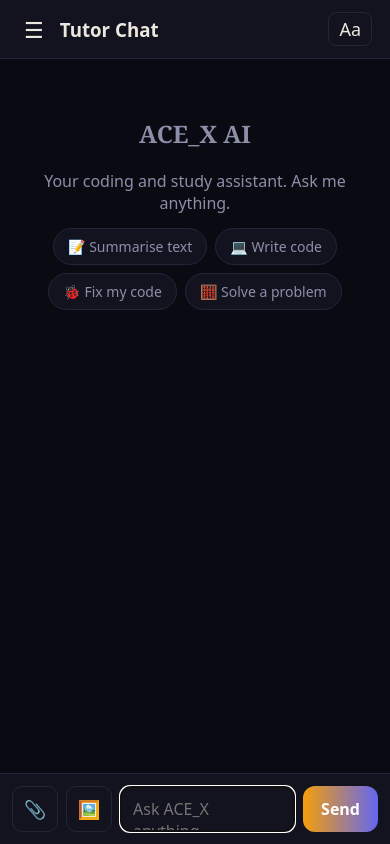
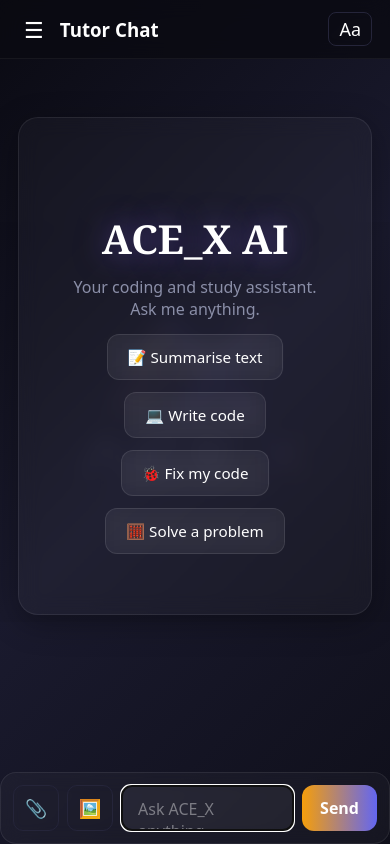
Before and after one commit to NOVAX22333/Nova-ai, a website: page index.html in a window 390 px wide. Drawn offline with Linux system fonts and the light colour scheme.

Commit message:
Add glass morphism styles and update media query

```diff
--- a/style.css
+++ b/style.css
@@ -89,3 +89,209 @@ header h3{margin:0}#burger{display:none;background:none;border:0;font-size:22px}
 #toast{position:fixed;bottom:20px;left:50%;transform:translateX(-50%);background:#1d1d2c;color:#fff;padding:10px 16px;border-radius:10px;opacity:0;transition:.3s;pointer-events:none;z-index:30}
 #toast.on{opacity:1}
 @media(max-width:800px){aside{position:fixed;inset:0 auto 0 0;z-index:5;transform:translateX(-100%);transition:.25s}aside.open{transform:none}#burger{display:block}}
+/* ===== GLASS MORPHISM MAIN AREA ===== */
+main {
+  background: linear-gradient(135deg, #0a0a12 0%, #1a1a2e 50%, #0f0f1a 100%) !important;
+  position: relative;
+  overflow: hidden;
+}
+
+/* Large dimmed ACE_X logo watermark in background */
+main::before {
+  content: '';
+  position: absolute;
+  top: 50%;
+  left: 50%;
+  transform: translate(-50%, -50%);
+  width: 600px;
+  height: 600px;
+  background-image: url('logo.png');
+  background-size: contain;
+  background-repeat: no-repeat;
+  background-position: center;
+  opacity: 0.03;
+  pointer-events: none;
+  z-index: 0;
+}
+
+/* Make all sections sit above the watermark */
+.view {
+  position: relative;
+  z-index: 1;
+}
+
+/* Glass morphism effect for the empty chat state */
+#v-chat .empty {
+  background: rgba(255, 255, 255, 0.03);
+  backdrop-filter: blur(10px);
+  -webkit-backdrop-filter: blur(10px);
+  border: 1px solid rgba(255, 255, 255, 0.08);
+  border-radius: 20px;
+  padding: 60px 40px;
+  box-shadow: 0 8px 32px rgba(0, 0, 0, 0.3);
+}
+
+#v-chat .empty h2 {
+  color: #ffffff !important;
+  font-size: 2.5em;
+  margin-bottom: 10px;
+  text-shadow: 0 0 30px rgba(138, 100, 255, 0.5);
+}
+
+#v-chat .empty > p {
+  color: rgba(255, 255, 255, 0.7) !important;
+  font-size: 1.1em;
+  margin-bottom: 30px;
+}
+
+/* Glass morphism quick action buttons */
+#v-chat .empty .chips {
+  display: flex;
+  flex-wrap: wrap;
+  gap: 12px;
+  justify-content: center;
+}
+
+#v-chat .empty .chip {
+  background: rgba(255, 255, 255, 0.05);
+  backdrop-filter: blur(10px);
+  -webkit-backdrop-filter: blur(10px);
+  border: 1px solid rgba(255, 255, 255, 0.1);
+  color: #ffffff;
+  padding: 12px 20px;
+  border-radius: 12px;
+  transition: all 0.3s ease;
+  font-size: 0.95em;
+}
+
+#v-chat .empty .chip:hover {
+  background: rgba(138, 100, 255, 0.15);
+  border-color: rgba(138, 100, 255, 0.4);
+  transform: translateY(-2px);
+  box-shadow: 0 5px 20px rgba(138, 100, 255, 0.2);
+}
+
+/* Make the header dark too */
+header {
+  background: rgba(10, 10, 18, 0.8) !important;
+  backdrop-filter: blur(10px);
+  -webkit-backdrop-filter: blur(10px);
+  border-bottom: 1px solid rgba(255, 255, 255, 0.05);
+  color: #ffffff;
+}
+
+header h3 {
+  color: #ffffff !important;
+}
+
+/* Dark theme for chat input area */
+.comp {
+  background: rgba(255, 255, 255, 0.03);
+  backdrop-filter: blur(10px);
+  -webkit-backdrop-filter: blur(10px);
+  border: 1px solid rgba(255, 255, 255, 0.08);
+  border-radius: 16px;
+  padding: 12px;
+}
+
+#inp {
+  background: rgba(255, 255, 255, 0.05);
+  color: #ffffff;
+  border: 1px solid rgba(255, 255, 255, 0.1);
+  border-radius: 10px;
+  padding: 12px 16px;
+}
+
+#inp::placeholder {
+  color: rgba(255, 255, 255, 0.4);
+}
+
+/* Chat messages area */
+#msgs {
+  background: transparent;
+}
+
+.m {
+  background: rgba(255, 255, 255, 0.05);
+  backdrop-filter: blur(10px);
+  border: 1px solid rgba(255, 255, 255, 0.08);
+  border-radius: 12px;
+  padding: 16px;
+  margin-bottom: 12px;
+  color: #ffffff;
+}
+
+.m .bd {
+  color: rgba(255, 255, 255, 0.9);
+}
+
+/* Stats cards on dashboard */
+.st {
+  background: rgba(255, 255, 255, 0.03);
+  backdrop-filter: blur(10px);
+  border: 1px solid rgba(255, 255, 255, 0.08);
+  border-radius: 12px;
+  padding: 20px;
+  color: #ffffff;
+}
+
+.st span {
+  color: rgba(255, 255, 255, 0.6);
+}
+
+.st b {
+  color: #ffffff;
+  font-size: 1.8em;
+}
+
+/* Panel styling */
+.panel {
+  background: rgba(255, 255, 255, 0.03);
+  backdrop-filter: blur(10px);
+  border: 1px solid rgba(255, 255, 255, 0.08);
+  border-radius: 16px;
+  padding: 24px;
+  color: #ffffff;
+}
+
+.panel h3 {
+  color: #ffffff;
+}
+
+/* Quick actions chips on dashboard */
+.chips .chip {
+  background: rgba(255, 255, 255, 0.05);
+  border: 1px solid rgba(255, 255, 255, 0.1);
+  color: #ffffff;
+}
+
+.chips .chip:hover {
+  background: rgba(138, 100, 255, 0.15);
+  border-color: rgba(138, 100, 255, 0.4);
+}
+
+/* Text colors for dark theme */
+.sub {
+  color: rgba(255, 255, 255, 0.6) !important;
+}
+
+h1, h3 {
+  color: #ffffff !important;
+}
+
+/* Input fields */
+input, select, textarea {
+  background: rgba(255, 255, 255, 0.05);
+  color: #ffffff;
+  border: 1px solid rgba(255, 255, 255, 0.1);
+  border-radius: 8px;
+  padding: 10px 12px;
+}
+
+input::placeholder, textarea::placeholder {
+  color: rgba(255, 255, 255, 0.4);
+}
+
+label {
+  color: rgba(255, 255, 255, 0.7);
+  }
```
